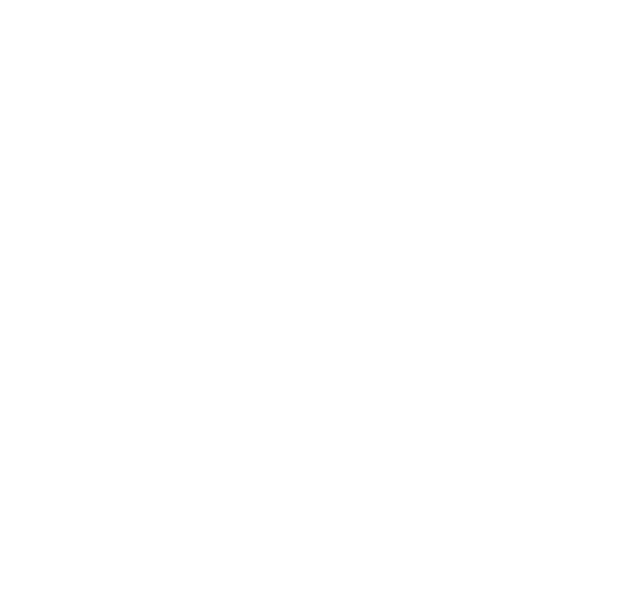
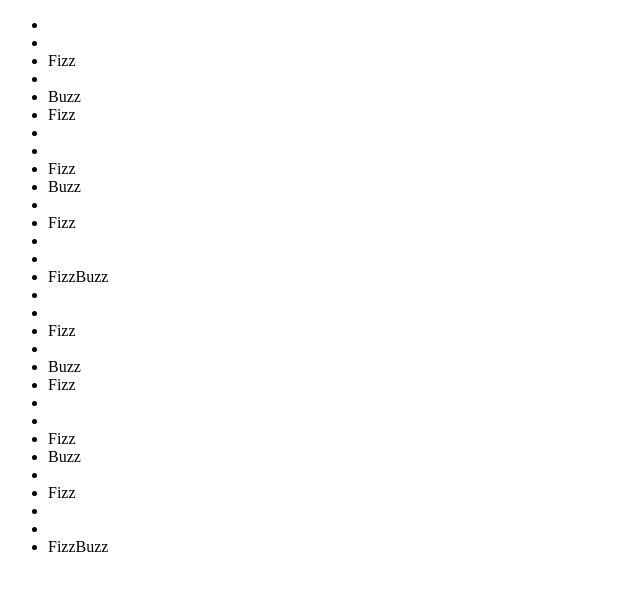
Before and after one commit to AlessandroFulco/js-fizzbuzzdom, a plain HTML site: page index.html in a window 1280 px wide. Shown: the whole page, without its empty margins (0-640 px from the left). Drawn offline with Linux system fonts and the light colour scheme.

Commit message:
assegnazione fizz, buzz, fizzbuzz

```diff
--- a/index.html
+++ b/index.html
@@ -9,6 +9,10 @@
     <title>FizzBuzzDom</title>
 </head>
 <body>
+    <ul class="list">
+
+    </ul>
+
 
     <!-- script js -->
     <script src="js/script.js"></script>
--- a/js/script.js
+++ b/js/script.js
@@ -3,10 +3,25 @@
 
 
 // creare un ciclo che stampi i numeri da 1 a 100
-for (let i = 1; i <= 100; i++) {
+let type;
+
+let myList = document.querySelector('ul.list');
+for (let i = 1; i <= 30; i++) {
     console.log(i);
+    const myListItem = document.createElement('li');
+    // determinare se il numero sia divisibile per 3(fizz), 5(buzz) oppure entrambi(fizzBuzz)
+    if (i % 3 === 0 && i % 5 === 0) {
+        type = "FizzBuzz";
+        myListItem.append(type);
+    } else if (i % 5 === 0) {
+        type = "Buzz";
+        myListItem.append(type);
+    } else if (i % 3 === 0) {
+        type = "Fizz";
+        myListItem.append(type);
+    }
+    myList.append(myListItem);
 }
-// determinare se il numero sia divisibile per 3(fizz), 5(buzz) oppure entrambi(fizzBuzz)
 
 // inserire gli elementi nella pagina html
 
```
